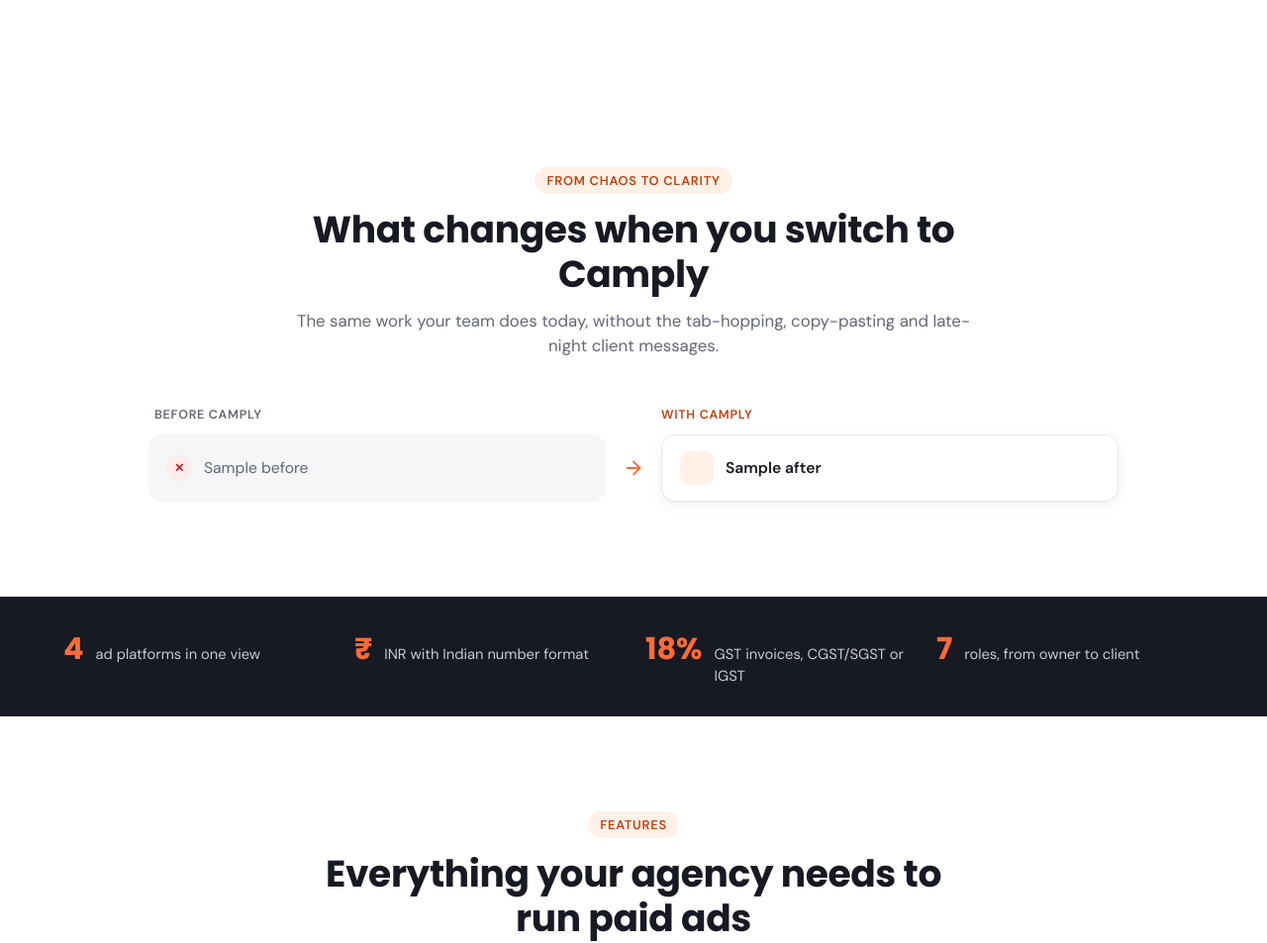
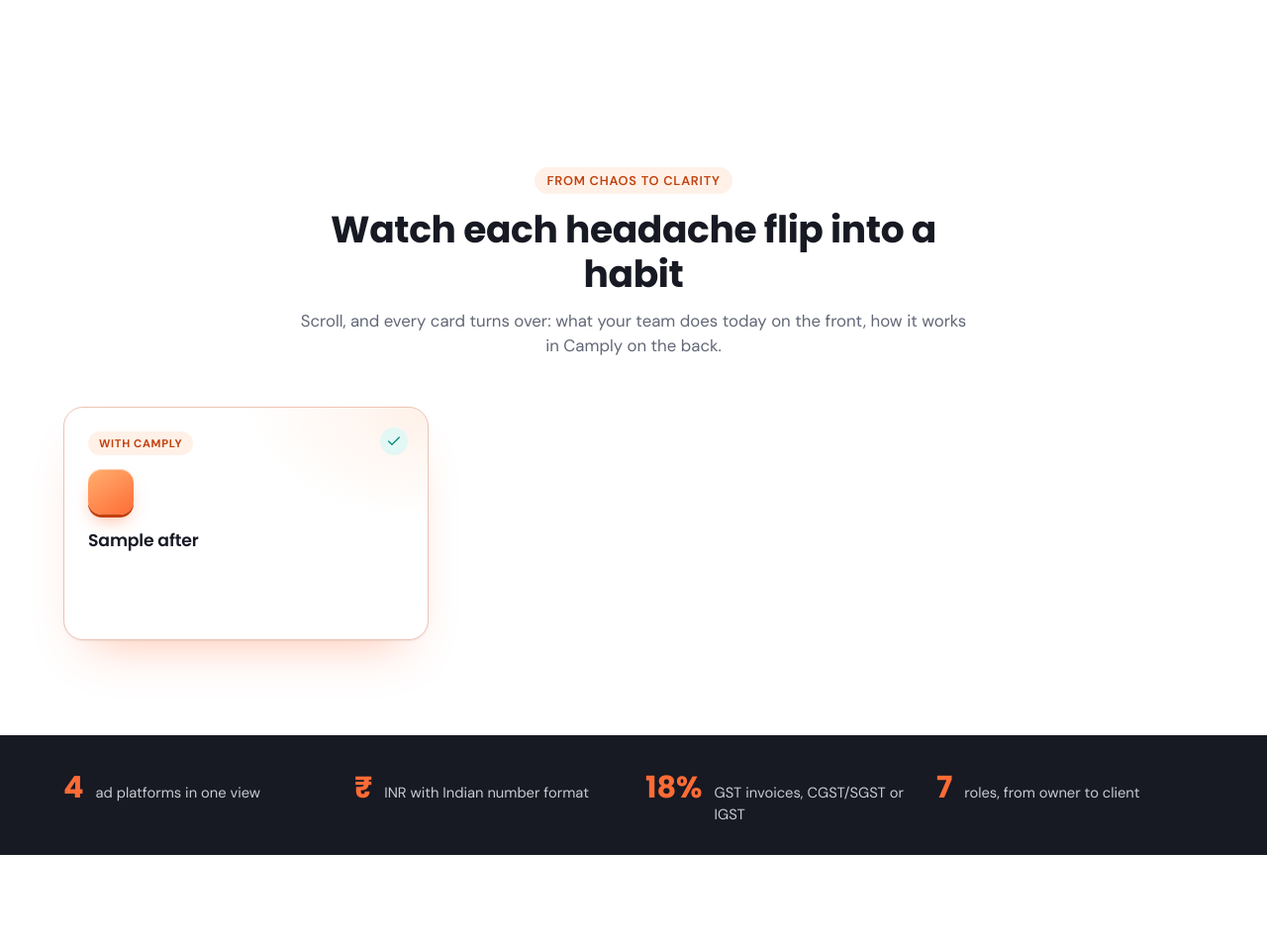
Before and after one commit to farsanafarsu/Camply, a Django app: template templates/landing.html in a window 1280 px wide. Shown: the part 2560-3513 px from the top of the page at 99% size. Run offline with Django 5.2, Linux system fonts and the light colour scheme; the template is opened without the code that fills it: most values are stand-ins (such as "Sample title", 1, 10 or a date in 2020); parts of the project's set-up code (start-up, migrations or seed data) failed here and were passed over; some libraries are stand-ins or nearby versions.

Commit message:
Turn "From chaos to clarity" into scroll-driven 3D flip cards
Each before/after pair is now a card that physically turns over in 3D
as it rises up the screen: the worn, struck-through "Before Camply"
face on the front, the bright "With Camply" face on the back. Cards
lift toward the viewer mid-turn, reverse when scrolling back up, and
turn on hover or keyboard focus. Without JS they show the Camply side;
with reduced motion both faces sit flat, side by side.

Also fades out the hero's scroll-progress bar once the story finishes,
so it no longer sits under the section like a thick orange divider,
and removes the old comparison-row styles.

Co-Authored-By: Claude Opus 5.5 <noreply@anthropic.com>

```diff
--- /dev/null
+++ b/static/css/flip.css
@@ -0,0 +1,67 @@
+/* =====================================================================
+   "From chaos to clarity": 3D flip cards.
+   Each card shows the pain on the front and the Camply way on the back.
+   landing.js turns them as they scroll up the screen (--flip) and lifts
+   them toward the viewer mid-turn (--lift). Without JS they show the back;
+   with reduced motion both faces sit side by side, flat.
+   ===================================================================== */
+.flip-grid { list-style: none; margin: 0; padding: 0; display: grid; grid-template-columns: repeat(3, minmax(0, 1fr)); gap: 22px; }
+.flip { --flip: 180deg; --lift: 0px; height: 236px; perspective: 1100px; }
+.flip-inner {
+  position: relative; height: 100%; transform-style: preserve-3d;
+  transform: translateZ(var(--lift)) rotateY(var(--flip));
+  transition: transform 0.12s linear;
+}
+/* Hovering (or keyboard focus within) shows the Camply side. */
+.flip:hover .flip-inner, .flip:focus-within .flip-inner { transform: translateZ(0) rotateY(180deg); transition: transform 0.6s cubic-bezier(.2, .7, .2, 1); }
+
+.flip-face {
+  position: absolute; inset: 0; display: flex; flex-direction: column; gap: 14px; padding: 24px;
+  border-radius: 20px; backface-visibility: hidden; -webkit-backface-visibility: hidden; overflow: hidden;
+}
+.flip-face p { margin: 0; font: 600 1.08rem/1.4 var(--font-heading); letter-spacing: -0.01em; }
+.flip-tag { align-self: flex-start; padding: 4px 10px; border-radius: 99px; font: 700 0.7rem var(--font-body); letter-spacing: 0.06em; text-transform: uppercase; background: var(--surface); color: var(--text-muted); border: 1px solid var(--border); }
+.flip-tag.is-on { background: var(--selected); color: var(--accent-text); border-color: transparent; }
+
+/* Front: the old way, a little worn */
+.flip-front {
+  background:
+    repeating-linear-gradient(135deg, transparent 0 14px, color-mix(in srgb, var(--border) 45%, transparent) 14px 15px),
+    var(--surface-2);
+  border: 1.5px dashed var(--border); color: var(--text-muted);
+}
+.flip-front p { color: var(--text-muted); text-decoration: line-through; text-decoration-color: color-mix(in srgb, var(--negative) 55%, transparent); text-decoration-thickness: 2px; }
+.flip-x { width: 34px; height: 34px; border-radius: 50%; display: grid; place-items: center; background: var(--negative-bg); color: var(--negative); font-weight: 700; }
+.flip-num { position: absolute; right: 18px; bottom: -14px; font: 700 5.5rem/1 var(--font-heading); letter-spacing: -0.05em; color: var(--text); opacity: 0.05; }
+
+/* Back: the Camply way */
+.flip-back {
+  transform: rotateY(180deg);
+  background: radial-gradient(260px 160px at 100% 0%, var(--selected), transparent 70%), var(--surface);
+  border: 1px solid color-mix(in srgb, var(--orange) 30%, var(--border));
+  box-shadow: 0 1px 2px rgba(23, 25, 35, 0.06), 0 26px 48px -26px rgba(255, 107, 53, 0.45);
+}
+.flip-back p { color: var(--text); }
+.flip-icon {
+  width: 46px; height: 46px; border-radius: 14px; display: grid; place-items: center; color: var(--midnight);
+  background: linear-gradient(145deg, #FFB070, var(--orange));
+  box-shadow: inset 0 1px 0 rgba(255, 255, 255, 0.5), 0 3px 0 #C2410C, 0 10px 18px -6px rgba(255, 107, 53, 0.55);
+}
+.flip-icon svg { width: 22px; height: 22px; }
+.flip-check { position: absolute; top: 20px; right: 20px; width: 28px; height: 28px; border-radius: 50%; display: grid; place-items: center; background: var(--positive-bg); color: var(--positive); }
+.flip-check svg { width: 16px; height: 16px; }
+
+/* ---------- Layout ---------- */
+@media (max-width: 1024px) { .flip-grid { grid-template-columns: repeat(2, minmax(0, 1fr)); } }
+@media (max-width: 640px) {
+  .flip-grid { grid-template-columns: 1fr; gap: 16px; }
+  .flip { height: 200px; }
+}
+
+/* ---------- Reduced motion: no turning, both sides visible ---------- */
+@media (prefers-reduced-motion: reduce) {
+  .flip { height: auto; perspective: none; }
+  .flip-inner, .flip:hover .flip-inner { transform: none; transition: none; display: grid; gap: 8px; }
+  .flip-face { position: relative; inset: auto; backface-visibility: visible; }
+  .flip-back { transform: none; }
+}
--- a/static/css/story.css
+++ b/static/css/story.css
@@ -127,25 +127,9 @@
 .story.is-live .story-preview .lp-window { scale: calc(0.92 + var(--after, 0) * 0.08); }
 .story.is-live .story-line { stroke-dashoffset: calc((1 - var(--after, 0)) * 520); }
 .story.is-live .story-progress { display: block; position: absolute; left: 0; right: 0; bottom: 0; height: 3px; background: var(--surface-2); }
+.story.is-live .story-progress { transition: opacity 0.4s ease; }
+.story.is-live.is-done .story-progress { opacity: 0; }
 .story.is-live .story-progress span { display: block; height: 100%; width: calc(var(--progress, 0) * 100%); background: var(--orange); }
-
-/* ---------- Reveal (comparison rows) ---------- */
-.reveal { opacity: 0; translate: 0 24px; transition: opacity 0.6s ease, translate 0.6s ease; }
-.reveal.is-in { opacity: 1; translate: 0 0; }
-
-/* ---------- Before / with Camply ---------- */
-.change-table { max-width: 980px; margin: 0 auto; display: flex; flex-direction: column; gap: 12px; }
-.change-head { display: grid; grid-template-columns: 1fr 56px 1fr; padding: 0 6px; font: 600 0.78rem var(--font-body); letter-spacing: 0.06em; text-transform: uppercase; color: var(--text-muted); }
-.change-head span:last-child { color: var(--accent-text); }
-.change-row { display: grid; grid-template-columns: 1fr 56px 1fr; align-items: stretch; }
-.change-before, .change-after { display: flex; align-items: center; gap: 12px; padding: 16px 18px; border-radius: var(--radius); font-size: 0.98rem; }
-.change-before { background: var(--surface-2); color: var(--text-muted); }
-.change-x { width: 26px; height: 26px; flex: none; border-radius: 50%; display: grid; place-items: center; background: var(--negative-bg); color: var(--negative); font-size: 0.75rem; font-weight: 700; }
-.change-after { background: var(--surface); border: 1px solid var(--border); box-shadow: var(--shadow); color: var(--text); font-weight: 600; }
-.change-after .kpi-icon { width: 34px; height: 34px; border-radius: 10px; }
-.change-after .kpi-icon svg { width: 17px; height: 17px; }
-.change-arrow { display: grid; place-items: center; color: var(--orange); }
-.change-arrow svg { width: 22px; height: 22px; }
 
 /* ---------- Responsive ---------- */
 @media (max-width: 1180px) {
@@ -168,9 +152,6 @@
   .chaos-notify { width: 82%; left: 18%; top: 70%; }
   .chaos-note { display: none; }
   .chaos-toast { left: 0; top: 92%; }
-  .change-head { display: none; }
-  .change-row { grid-template-columns: 1fr; gap: 6px; }
-  .change-arrow { rotate: 90deg; height: 22px; }
 }
 @media (prefers-reduced-motion: reduce) {
   .chaos-card, .story-mouse span, .story-live-dot, .sk-row i, .spinner { animation: none; }
--- a/static/js/landing.js
+++ b/static/js/landing.js
@@ -29,6 +29,7 @@
     s.setProperty("--after", ramp(p, 0.56, 0.78).toFixed(4));
     s.setProperty("--progress", p.toFixed(4));
     story.classList.toggle("is-after", p > 0.6);
+    story.classList.toggle("is-done", p > 0.97);
   }
 
   function onScroll() {
@@ -79,14 +80,25 @@
   });
   setMode();
 
-  // Reveal the comparison rows as they scroll into view.
-  if ("IntersectionObserver" in window && !reduce.matches) {
-    var io = new IntersectionObserver(function (entries) {
-      entries.forEach(function (e) { if (e.isIntersecting) { e.target.classList.add("is-in"); io.unobserve(e.target); } });
-    }, { threshold: 0.2 });
-    document.querySelectorAll(".change-row").forEach(function (el) {
-      el.classList.add("reveal");
-      io.observe(el);
-    });
+  // Flip cards: each turns from "Before" to "With Camply" as it rises from the bottom
+  // of the screen to the middle, and lifts toward the viewer mid-turn.
+  var flips = Array.prototype.slice.call(document.querySelectorAll("[data-flip]"));
+  if (flips.length && !reduce.matches) {
+    var flipTicking = false;
+    var updateFlips = function () {
+      flipTicking = false;
+      var vh = window.innerHeight, start = vh * 0.95, end = vh * 0.5;
+      flips.forEach(function (card) {
+        var t = ramp(clamp((start - card.getBoundingClientRect().top) / (start - end)), 0, 1);
+        card.style.setProperty("--flip", (t * 180).toFixed(1) + "deg");
+        card.style.setProperty("--lift", (Math.sin(t * Math.PI) * 70).toFixed(1) + "px");
+      });
+    };
+    var onFlipScroll = function () {
+      if (!flipTicking) { flipTicking = true; window.requestAnimationFrame(updateFlips); }
+    };
+    window.addEventListener("scroll", onFlipScroll, { passive: true });
+    window.addEventListener("resize", onFlipScroll);
+    updateFlips();
   }
 })();
--- a/templates/landing.html
+++ b/templates/landing.html
@@ -1,7 +1,7 @@
 {% extends "base.html" %}
 {% load static %}
 {% block title %}Every campaign. One platform.{% endblock %}
-{% block head %}<link rel="stylesheet" href="{% static 'css/landing.css' %}"><link rel="stylesheet" href="{% static 'css/story.css' %}"><link rel="stylesheet" href="{% static 'css/hub.css' %}">{% endblock %}
+{% block head %}<link rel="stylesheet" href="{% static 'css/landing.css' %}"><link rel="stylesheet" href="{% static 'css/story.css' %}"><link rel="stylesheet" href="{% static 'css/hub.css' %}"><link rel="stylesheet" href="{% static 'css/flip.css' %}">{% endblock %}
 {% block body %}
 <header class="lp-nav" data-lp-nav>
   <div class="lp-container lp-nav-inner">
--- a/templates/partials/landing_story.html
+++ b/templates/partials/landing_story.html
@@ -144,23 +144,33 @@ Without JavaScript or with reduced motion, the panels simply stack. landing.js a
   </div>
 </section>
 
-<!-- Before / with Camply -->
+<!-- Before / with Camply: 3D flip cards that turn over as they scroll into view -->
 <section class="lp-section change" id="change">
   <div class="lp-container">
     <div class="lp-section-head">
       <span class="lp-eyebrow">From chaos to clarity</span>
-      <h2>What changes when you switch to Camply</h2>
-      <p>The same work your team does today, without the tab-hopping, copy-pasting and late-night client messages.</p>
+      <h2>Watch each headache flip into a habit</h2>
+      <p>Scroll, and every card turns over: what your team does today on the front, how it works in Camply on the back.</p>
     </div>
-    <div class="change-table" role="table" aria-label="Before and with Camply">
-      <div class="change-head" role="row"><span role="columnheader">Before Camply</span><span role="columnheader" class="change-arrow-col"></span><span role="columnheader">With Camply</span></div>
+    <ol class="flip-grid" data-flip-grid>
       {% for before, after, icon in change_rows %}
-      <div class="change-row" role="row">
-        <div class="change-before" role="cell"><span class="change-x" aria-hidden="true">✕</span>{{ before }}</div>
-        <div class="change-arrow" aria-hidden="true"><i data-lucide="arrow-right"></i></div>
-        <div class="change-after" role="cell"><span class="kpi-icon"><i data-lucide="{{ icon }}"></i></span>{{ after }}</div>
-      </div>
+      <li class="flip" data-flip>
+        <div class="flip-inner">
+          <div class="flip-face flip-front">
+            <span class="flip-tag">Before Camply</span>
+            <span class="flip-x" aria-hidden="true">✕</span>
+            <p>{{ before }}</p>
+            <span class="flip-num" aria-hidden="true">0{{ forloop.counter }}</span>
+          </div>
+          <div class="flip-face flip-back">
+            <span class="flip-tag is-on">With Camply</span>
+            <span class="flip-icon" aria-hidden="true"><i data-lucide="{{ icon }}"></i></span>
+            <p>{{ after }}</p>
+            <span class="flip-check" aria-hidden="true"><i data-lucide="check"></i></span>
+          </div>
+        </div>
+      </li>
       {% endfor %}
-    </div>
+    </ol>
   </div>
 </section>
```
